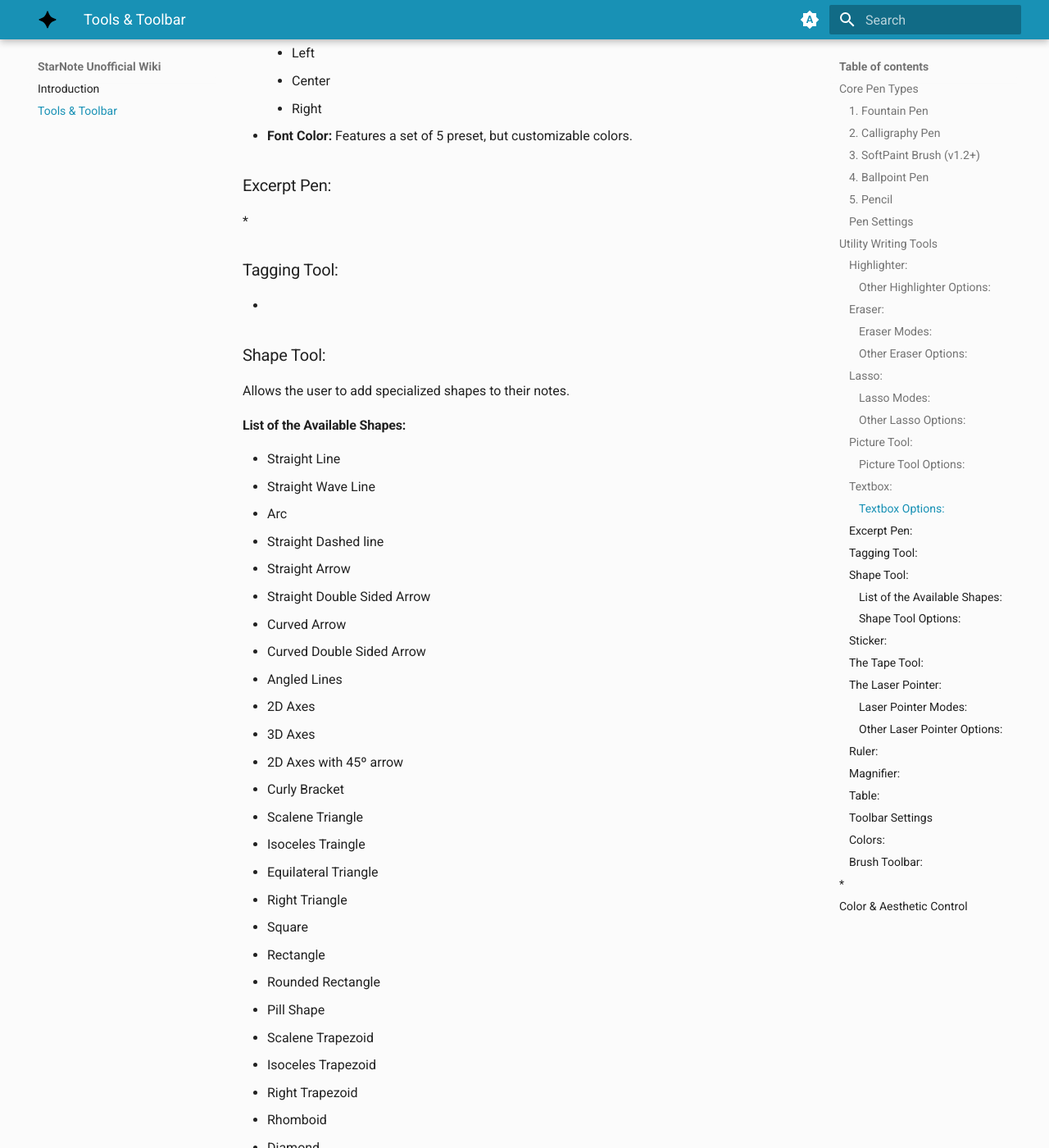
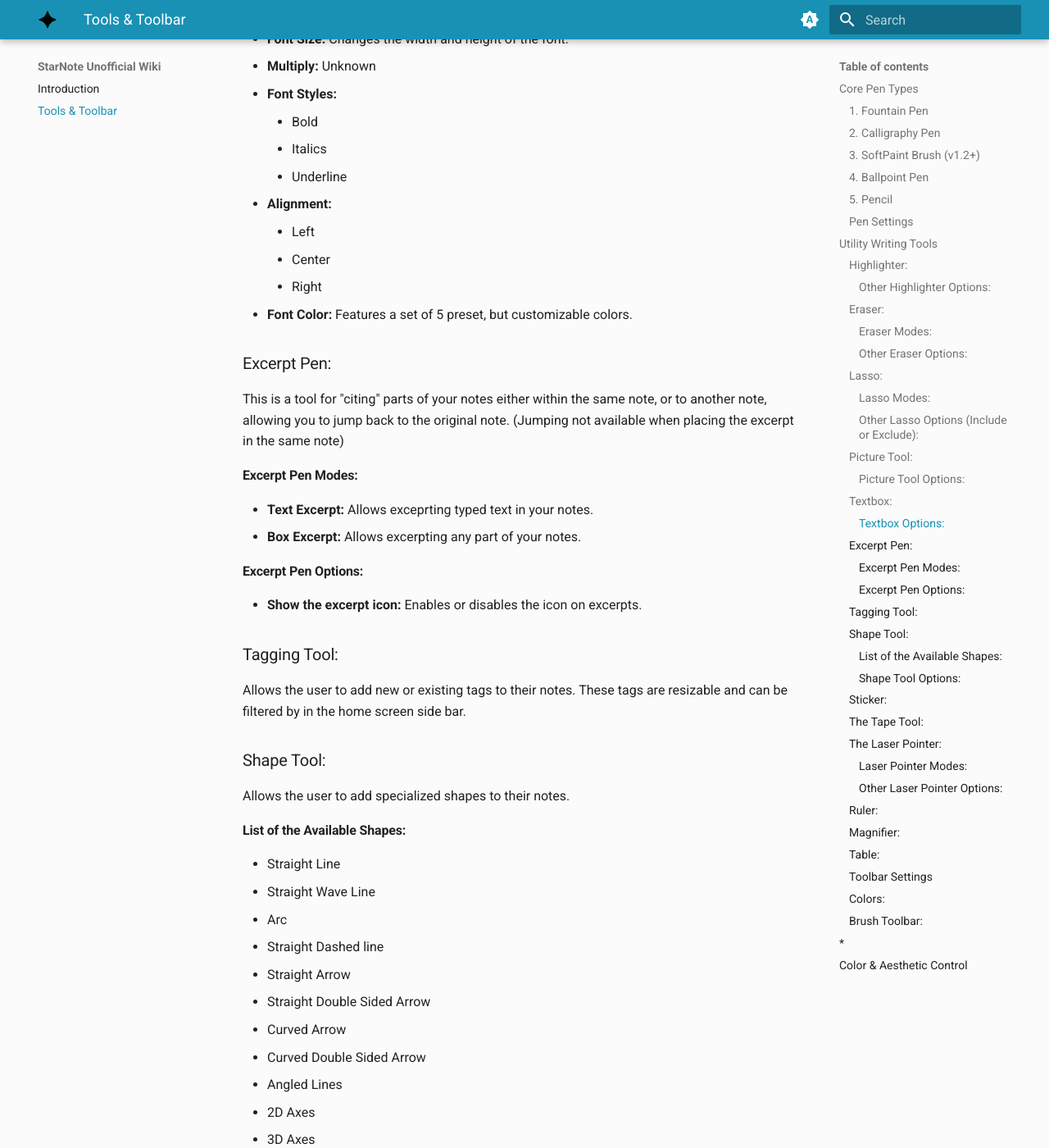
Before and after one commit to NakoTurtle/StarNote-Unofficial-Wiki, an MkDocs documentation site: the page built from docs/tools.md, in a window 1280 px wide and 1400 px high, scrolled down 4199 px. Shown: the whole window at 82% size. Built offline with MkDocs 1.6.1 and Material for MkDocs 9.7.7, drawn with Linux system fonts in a browser that asks for light colours; some of the changed text lies outside the part shown.

Commit message:
Update tools.md

```diff
--- a/docs/tools.md
+++ b/docs/tools.md
@@ -7,7 +7,7 @@
 
 ---
 !!! question "Remember"
-    Most of these features will only work while using an active stylus.
+    Some of these features will only work properly when using an active stylus.
 
 ##  Core Pen Types
 StarNote uses a "Pen Box" system allowing for **16 custom presets**. Tap any tool in the toolbar twice to access its specific configuration menu.
@@ -121,9 +120,14 @@
     * Right
 * **Font Color:** Features a set of 5 preset, but customizable colors.
 ### Excerpt Pen:
-*
+This is a tool for "citing" parts of your notes either within the same note, or to another note, allowing you to jump back to the original note. (Jumping not available when placing the excerpt in the same note)
+#### Excerpt Pen Modes:
+* **Text Excerpt:** Allows exceprting typed text in your notes.
+* **Box Excerpt:** Allows excerpting any part of your notes.
+#### Excerpt Pen Options:
+* **Show the excerpt icon:** Enables or disables the icon on excerpts.
 ### Tagging Tool:
-*
+Allows the user to add new or existing tags to their notes. These tags are resizable and can be filtered by in the home screen side bar.
 ### Shape Tool:
 Allows the user to add specialized shapes to their notes.
 #### List of the Available Shapes:
```
Also changed, not shown: other parts of docs/tools.md (+2 -3 lines).
